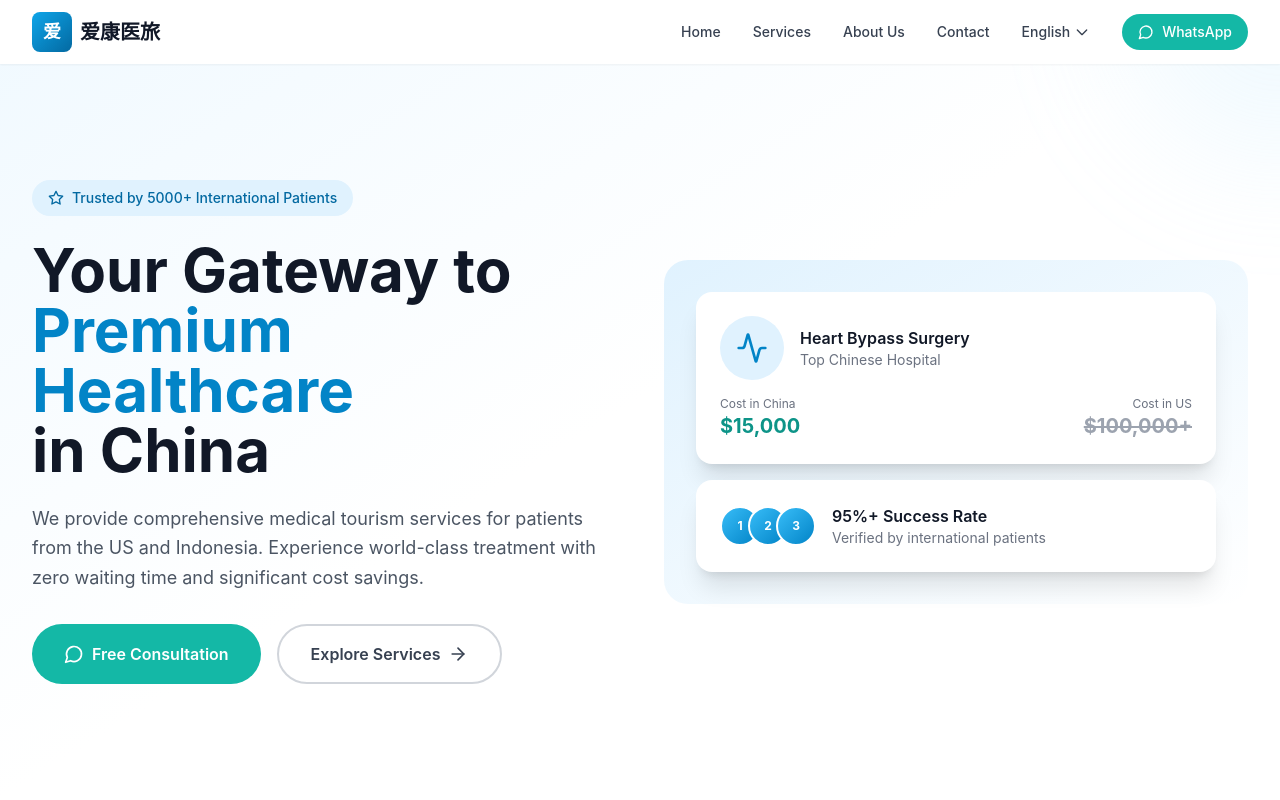
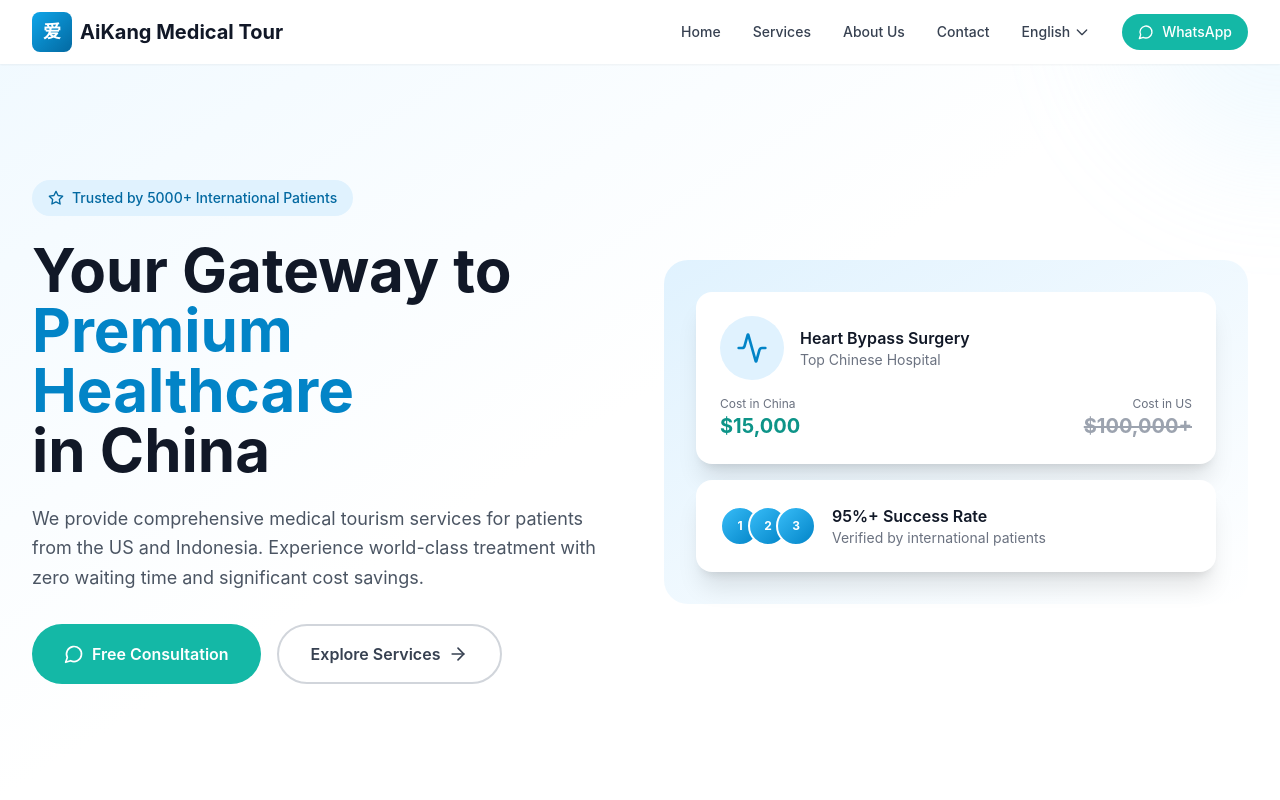
Before and after one commit to pjy86/aikang-medtour, a Next.js app: page /en in a window 1280 px wide. Shown: the top 800 px of the page. Built offline with nearby package versions, Linux system fonts and the light colour scheme.

Commit message:
Change website title to English

```diff
--- a/src/app/admin/layout.tsx
+++ b/src/app/admin/layout.tsx
@@ -15,7 +15,7 @@ export default function AdminLayout({
             <div className="w-10 h-10 bg-gradient-to-br from-primary-500 to-primary-700 rounded-lg flex items-center justify-center">
               <span className="text-white font-bold text-lg">爱</span>
             </div>
-            <span className="font-bold text-xl text-gray-900">爱康医旅 Admin</span>
+            <span className="font-bold text-xl text-gray-900">AiKang Admin</span>
           </Link>
         </div>
       </header>
--- a/src/app/layout.tsx
+++ b/src/app/layout.tsx
@@ -2,8 +2,8 @@ import type { Metadata } from 'next'
 import './globals.css'
 
 export const metadata: Metadata = {
-  title: '爱康医旅 - Your Gateway to Premium Healthcare in China',
-  description: '爱康医旅专注为海外客户（美国及印尼）提供来华高端医疗服务，提供全流程一站式服务，让您在China享受世界级医疗体验。',
+  title: 'AiKang Medical Tour - Your Gateway to Premium Healthcare in China',
+  description: 'AiKang Medical Tour provides comprehensive medical tourism services for international patients from the US and Indonesia, offering world-class treatment with zero waiting time and significant cost savings.',
   keywords: 'medical tourism China, healthcare tourism China, medical travel China, Chinese hospitals, premium healthcare',
 }
 
--- a/src/components/Footer.tsx
+++ b/src/components/Footer.tsx
@@ -14,7 +14,7 @@ export default async function Footer() {
               <div className="w-10 h-10 bg-gradient-to-br from-primary-500 to-primary-700 rounded-lg flex items-center justify-center">
                 <span className="text-white font-bold text-lg">爱</span>
               </div>
-              <span className="font-bold text-xl">爱康医旅</span>
+              <span className="font-bold text-xl">AiKang Medical Tour</span>
             </div>
             <p className="text-gray-400 text-sm leading-relaxed">
               {t('tagline')}
--- a/src/components/Header.tsx
+++ b/src/components/Header.tsx
@@ -27,7 +27,7 @@ export default function Header() {
               <div className="w-10 h-10 bg-gradient-to-br from-primary-500 to-primary-700 rounded-lg flex items-center justify-center">
                 <span className="text-white font-bold text-lg">爱</span>
               </div>
-              <span className="font-bold text-xl text-gray-900">爱康医旅</span>
+              <span className="font-bold text-xl text-gray-900">AiKang Medical Tour</span>
             </Link>
           </div>
 
--- a/src/messages/en.json
+++ b/src/messages/en.json
@@ -136,7 +136,7 @@
   "about": {
     "whoWeAre": {
       "title": "Who We Are",
-      "p1": "AiKang Medical Tour (爱康医旅) was founded with a mission to make premium healthcare accessible to international patients. We specialize in providing comprehensive medical tourism services for patients from the United States and Indonesia, offering a seamless journey from initial consultation to complete recovery.",
+      "p1": "AiKang Medical Tour was founded with a mission to make premium healthcare accessible to international patients. We specialize in providing comprehensive medical tourism services for patients from the United States and Indonesia, offering a seamless journey from initial consultation to complete recovery.",
       "p2": "While we don't own hospitals ourselves, we've built strong partnerships with China's top JCI-accredited medical institutions, giving our patients access to cutting-end technology and internationally trained specialists."
     },
     "stats": {
```
